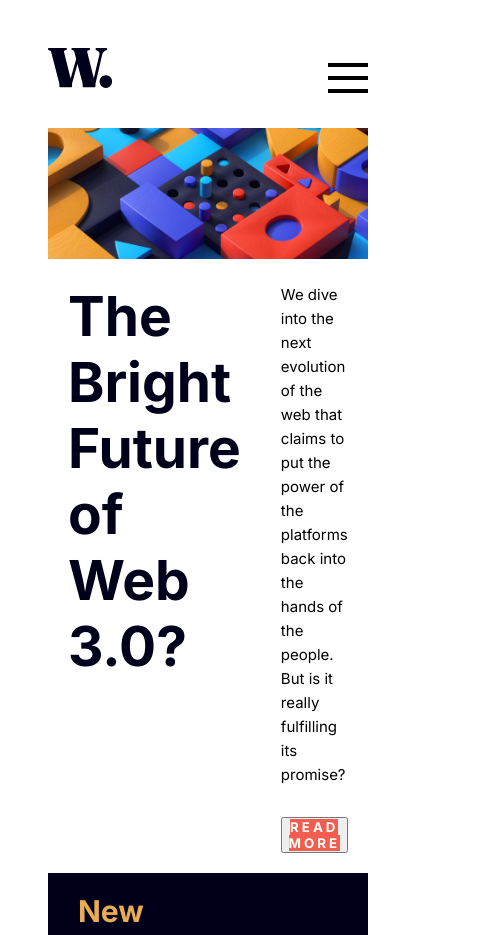
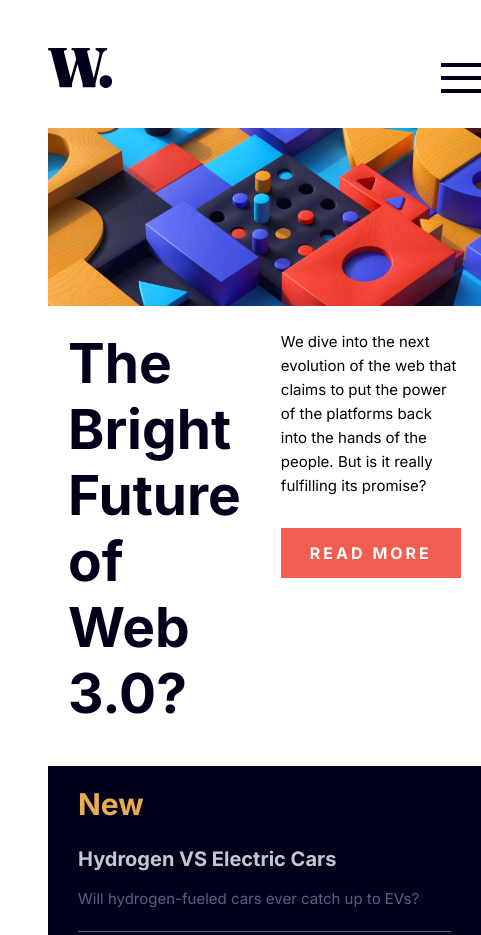
Before and after one commit to vlpreddy/frontend-mentor-challenge-1, a website: page index.html in a window 390 px wide. Shown: the top 935 px of the page, 481 px wide, since content can reach past the window. Drawn offline with Linux system fonts and the light colour scheme.

Commit message:
HTML validaation issues fixed

```diff
--- a/index.html
+++ b/index.html
@@ -20,9 +20,9 @@
 <input type="checkbox" id="check" hidden  class="checkbox">
 <div class="hamburger_icon">
   <label for="check" class="burger">
-    <div class="burger-line burger-line-1"></div>
-    <div class="burger-line burger-line-2"></div>
-    <div class="burger-line burger-line-3"></div>
+    <span class="burger-line burger-line-1"></span>
+    <span class="burger-line burger-line-2"></span>
+    <span class="burger-line burger-line-3"></span>
 </label>
 </div>
 <nav class="navigation">
@@ -37,21 +37,20 @@
 </nav>
 </header>
 
-<main>
-<section class="hero_banner wrapper-item">
+<section class="hero_banner wrapper-item" role="main">
 <div class="content_hero_banner_image"><img src="assets/images/image-web-3-desktop.jpg" alt="desktopimg"/></div>
 <div class="content_hero_banner_intro">
 <h1>The Bright Future of Web 3.0?</h1>
 <div>
   <p>We dive into the next evolution of the web that claims to put the power of the platforms back into the hands of the people.
 But is it really fulfilling its promise?</p>
-<button><a class="button">Read more</a></button>
+<a class="button">Read more</a>
 </div>
 
 </div>
 </section>
 
-<section class="sidebar wrapper-item">
+<section class="sidebar wrapper-item" role="sidebar">
 <h2>New</h2>
 <div class="content_sidebar_latest">
 <div class="content_sidebar_latest-news">
@@ -70,7 +69,7 @@ But is it really fulfilling its promise?</p>
 
 </section>
 
-<section class="articles wrapper-item">
+<section class="articles wrapper-item" role="article">
 <div class="articles-item">
   <img src="assets/images/image-retro-pcs.jpg" alt="reviving retro pics" />
   <div class="articles-item-right">
@@ -96,7 +95,7 @@ But is it really fulfilling its promise?</p>
   </div>
 </div>
 </section>
-</main>
+
 <footer class="footer wrapper-item">
   <div class="attribution">
     Challenge by <a href="https://www.frontendmentor.io?ref=challenge" target="_blank">Frontend Mentor</a>.
--- a/scss/_components.scss
+++ b/scss/_components.scss
@@ -1,12 +1,16 @@
-.button {
+ a.button{
     width: 180px;
     height: 50px;
+    display: block;
     background-color: color(soft-red);
     color:color(Off-white) !important;
     text-transform: uppercase;
     border: color(dark-grayish-blue);
     letter-spacing: 3px;
     font-weight: bold;
+    text-align: center;
+    padding-top: 15px;
+    box-sizing: border-box;
 
     &:hover{
         background-color:color(very-dark-blue);
--- a/scss/main.scss
+++ b/scss/main.scss
@@ -33,7 +33,10 @@ p{
     }
 }
 
-
+main{
+    width: inherit;height: 3px;
+    height: inherit;
+}
 
 
 
@@ -80,7 +83,8 @@ p{
                     &-line{
                         width:100%;
                         height:4px;
-                        background-color:#000000;
+                        display: block;
+                        background-color:color(very-dark-blue);
                         transform-origin: right;
                         transition: all .5s .5s;
                     }
@@ -255,7 +259,7 @@ p{
                     border-bottom:none !important;
                 }
 
-                h4{
+                h3{
                     font-size:size(hd4);
                     margin-bottom: 10px;
                     line-height: 35px;
@@ -317,7 +321,7 @@ p{
                 padding: 10px 30px;
                 box-sizing: border-box;
 
-                h3{
+                h4{
                     font-size:size(hd3);
                     line-height: 32px;
                     margin-bottom: 10px;
```
Also changed, not shown: css/main.css.
